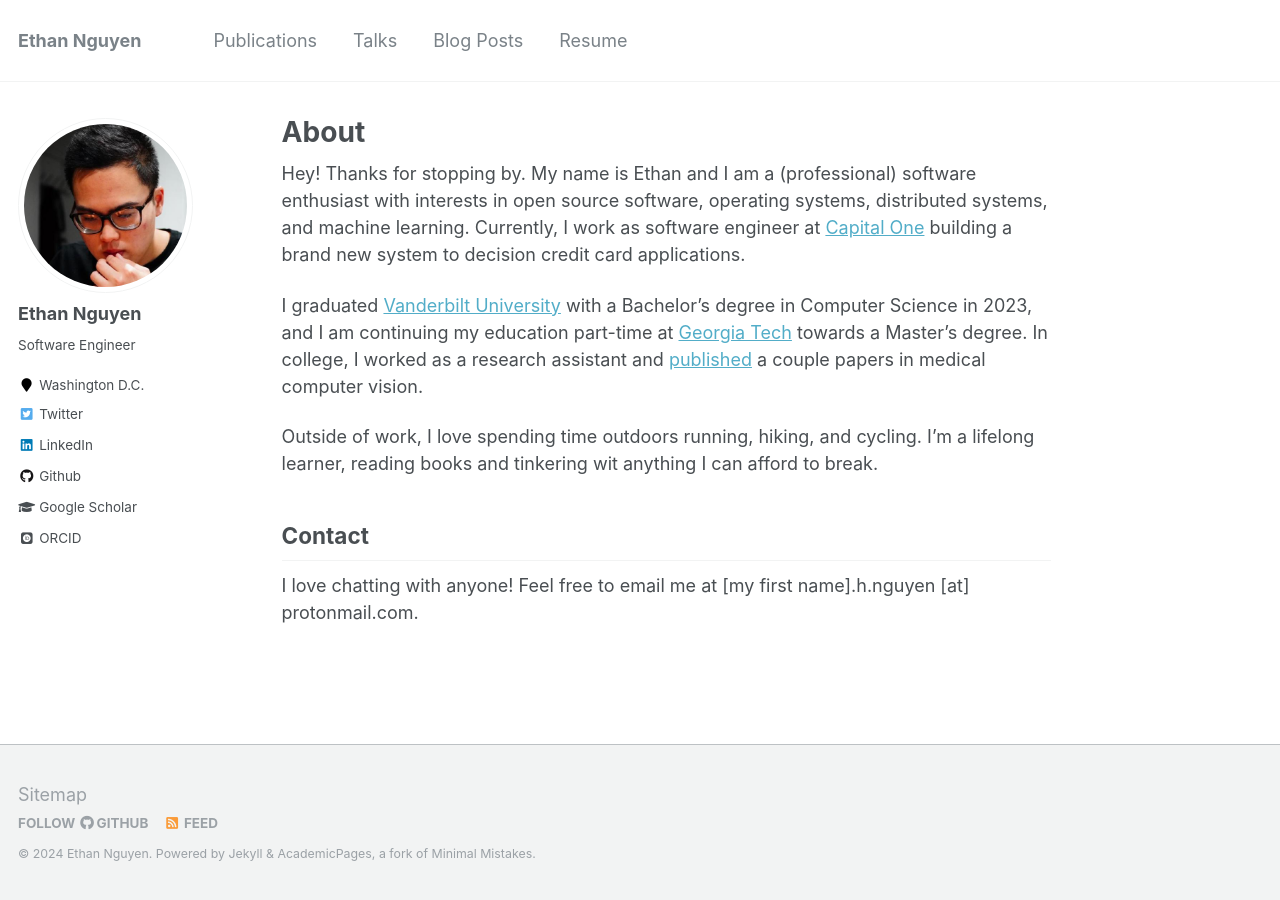
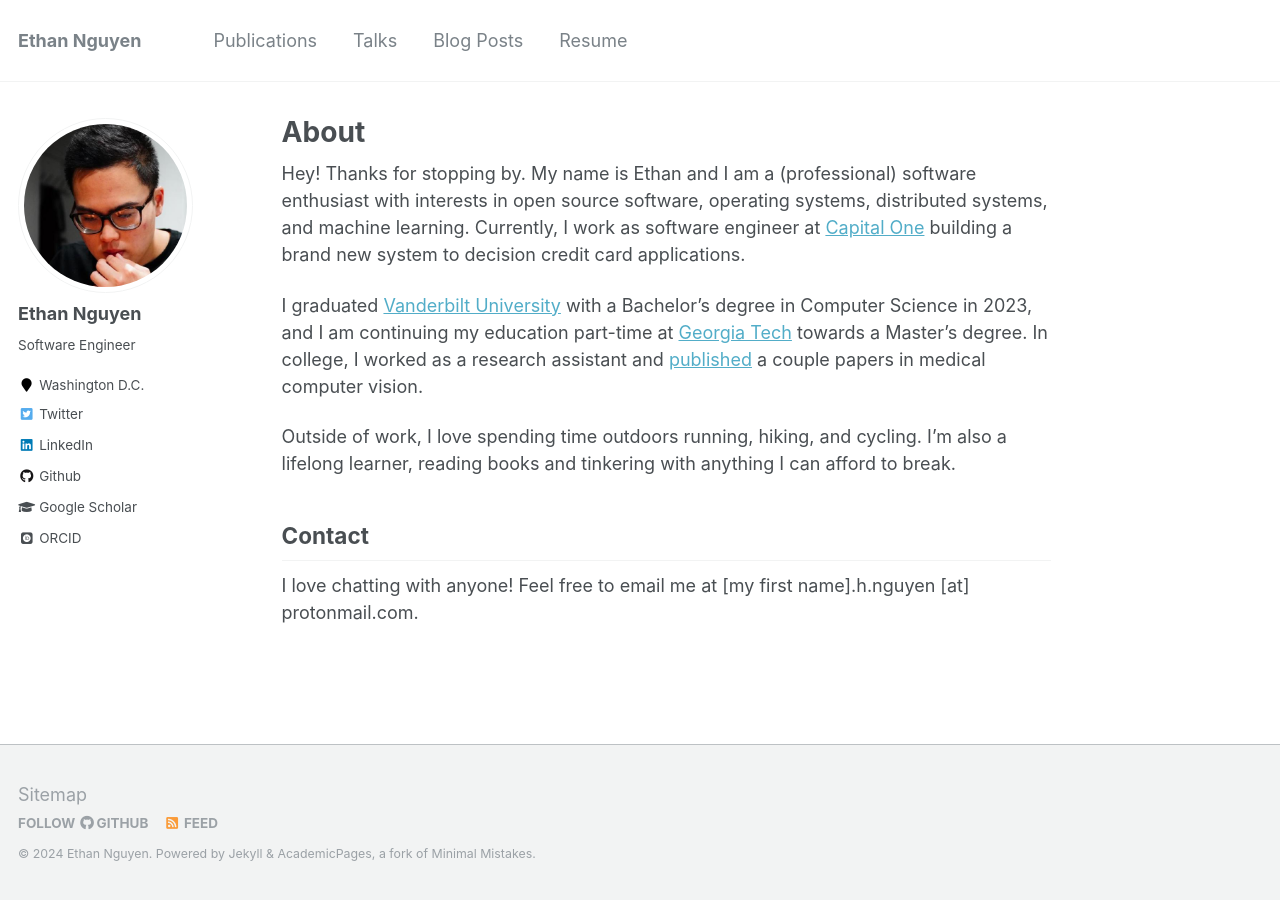
Before and after one commit to EthanHNguyen/ethanhnguyen.github.io, a Jekyll site: the page built from _pages/about.md, in a window 1280 px wide. Built offline with Jekyll 4.4.1, drawn with Linux system fonts in a browser that asks for light colours; some web fonts are replaced.

Commit message:
edit about me

```diff
--- a/_pages/about.md
+++ b/_pages/about.md
@@ -12,7 +12,7 @@
 
 I graduated [Vanderbilt University](https://en.wikipedia.org/wiki/Vanderbilt_University) with a Bachelor's degree in Computer Science in 2023, and I am continuing my education part-time at [Georgia Tech](https://en.wikipedia.org/wiki/Georgia_Tech_Online_Master_of_Science_in_Computer_Science) towards a Master's degree. In college, I worked as a research assistant and [published](https://ethanhn.com/publications/) a couple papers in medical computer vision.
 
-Outside of work, I love spending time outdoors running, hiking, and cycling. I'm a lifelong learner, reading books and tinkering wit anything I can afford to break.
+Outside of work, I love spending time outdoors running, hiking, and cycling. I'm also a lifelong learner, reading books and tinkering with anything I can afford to break.
 
 ## Contact
 I love chatting with anyone! Feel free to email me at [my first name].h.nguyen [at] protonmail.com.
```
